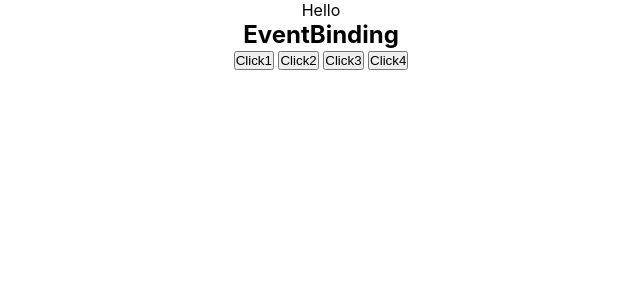
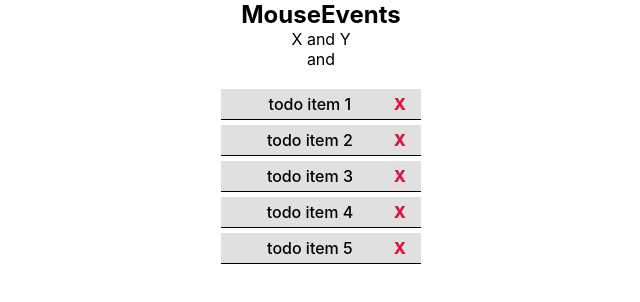
Before and after one commit to oguzhancvdr/react-events, a React (Create React App) app: page / in a window 1280 px wide. Shown: the top 302 px of the page, without its empty margins (319-959 px from the left). Built offline with nearby package versions, Linux system fonts and the light colour scheme.

Commit message:
MouseEvents Added

```diff
--- a/src/App.js
+++ b/src/App.js
@@ -1,12 +1,14 @@
 import './app.css'
 
-import EventBind from './components/eventBinding/EventBind'
+// import EventBind from './components/eventBinding/EventBind'
+import MouseEvents from './components/mouseEvents/MouseEvents'
 
 const App = () => {
     return (
         <div className="App">
             {/* <h1>Events in React</h1> */}
-            <EventBind />
+            {/* <EventBind /> */}
+            <MouseEvents />
         </div>
     )
 }
--- a/src/components/mouseEvents/MouseEvents.js
+++ b/src/components/mouseEvents/MouseEvents.js
@@ -1,10 +1,53 @@
+import { useState } from 'react';
+
 import "./styles.css";
 
 const MouseEvents = () => {
+  const [coordX, setCoordX] = useState();
+  console.log("coordX: ", coordX);
+  const [coordY, setCoordY] = useState();
+  console.log("coordY: ", coordY);
+
+  // click event
+
+  const handleClick = (event) => {
+    console.log("event: ", event);
+    console.log(`event type:  ${event.type}`);
+  }
+
+  // doubleClick event
+  const handleDoubleClick = e => console.log("event type : ", e.target.id);
+
+  // mouseMove event
+  const handleMouseMove = (e) => {
+    setCoordX(e.nativeEvent.offsetX);
+    setCoordY(e.nativeEvent.offsetY);
+  }
 
   return (
     <>
-     <h2>MouseEvents</h2>
+      <h2>MouseEvents</h2>
+      <p><span>X</span> and Y</p>
+      <p><span>{coordX}</span> and {coordY}</p>
+      <div style={{ display: "flex", justifyContent: "center" }}>
+      <ul>
+        <li id="todo-1" onClick={handleClick} >
+          todo item 1 <span>X</span>
+        </li>
+        <li id="todo-2 " onDoubleClick={handleDoubleClick}>
+          todo item 2 <span>X</span>
+        </li>
+        <li onMouseMove = {handleMouseMove}>
+          todo item 3 <span>X</span>
+        </li>
+        <li>
+          todo item 4 <span>X</span>
+        </li>
+        <li>
+          todo item 5 <span>X</span>
+        </li>
+      </ul>
+      </div>
     </>
   );
 };
```
